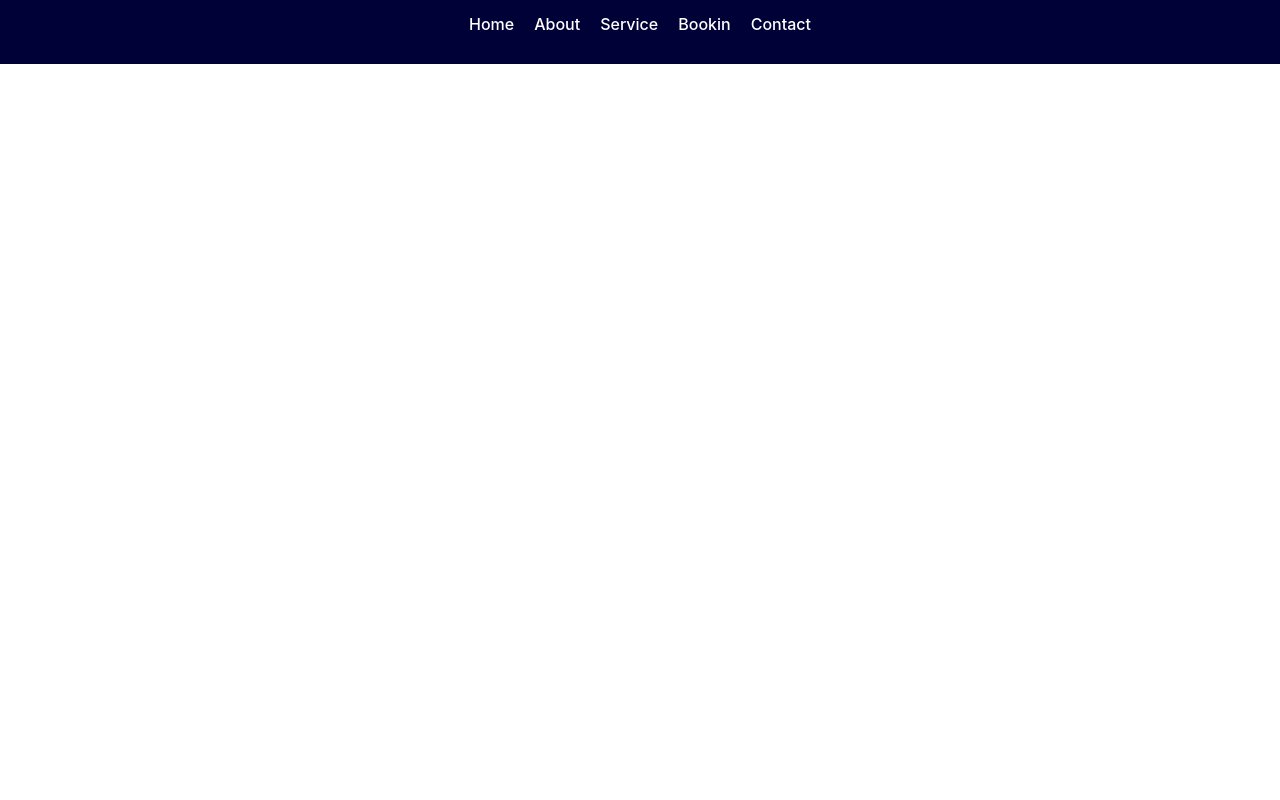
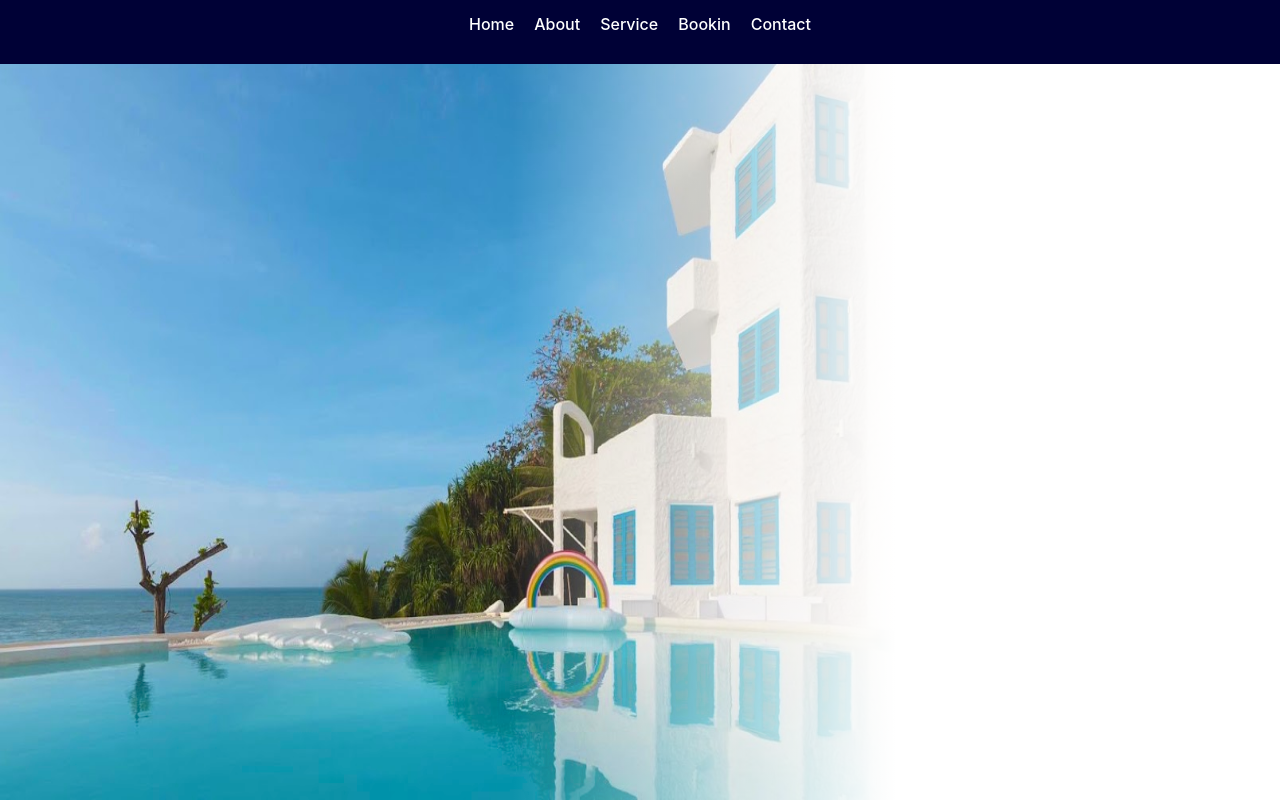
Before and after one commit to DonShanilka/Talalla-Blue-Beach-Villa, a React (Vite) app: page / in a window 1280 px wide. Built offline with nearby package versions, Linux system fonts and the light colour scheme; a web font is replaced by a local one.

Commit message:
change home page image and css

```diff
--- a/src/pages/home/Home.jsx
+++ b/src/pages/home/Home.jsx
@@ -7,9 +7,9 @@ const Home = () => {
         <>
             <div className="home-page-main-rect">
                 <div>
-                    <img src="" alt="" />
+                    <img className='homePage-main-image' src="src\assets\HomePageImage\bluebeachvilla.JPG" alt="" />
                 </div>
-                <div id="main-black-rect"></div>
+                <div id="main-white-rect"></div>
             </div>
         </>
     )
--- a/src/pages/home/home.css
+++ b/src/pages/home/home.css
@@ -1,9 +1,21 @@
-/* #main-black-rect {
+#main-white-rect {
     position: absolute;
     width: 100%;
     height: 100%;
-    background-color: rgba(0, 0, 0, 0.678);
+    background: rgb(255, 255, 255);
+    background: -moz-linear-gradient(90deg, rgba(255, 255, 255, 0) 40%, rgba(255, 255, 255, 1) 70%);
+    background: -webkit-linear-gradient(90deg, rgba(255, 255, 255, 0) 40%, rgba(255, 255, 255, 1) 70%);
+    background: linear-gradient(90deg, rgba(255, 255, 255, 0) 40%, rgba(255, 255, 255, 1) 70%);
+    filter: progid:DXImageTransform.Microsoft.gradient(startColorstr="#ffffff", endColorstr="#ffffff", GradientType=1);
     z-index: 10;
     left: 0%;
     top: 0%;
-} */
+}
+
+.homePage-main-image {
+    position: absolute;
+    height: 100%;
+    width: 70%;
+    left: 0%;
+    top: 0%;
+}
```
Also changed, not shown: src/assets/HomePageImage/bluebeachvilla.JPG (renamed from Assets/Image/HomePageImage/bluebeachvilla.JPG).
